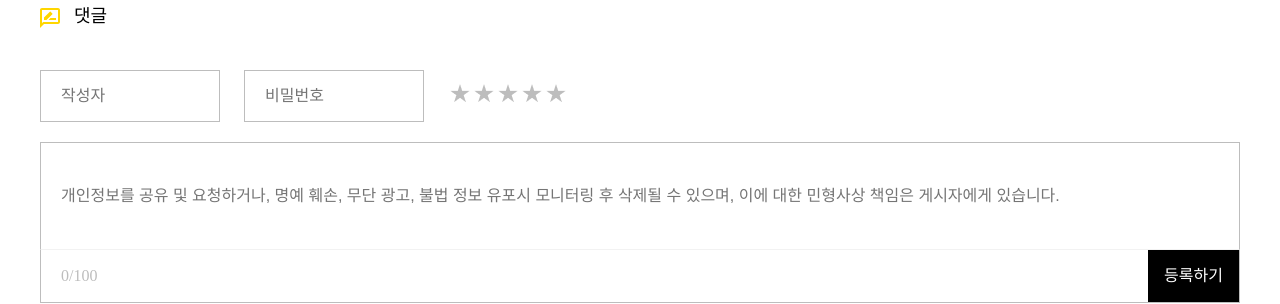
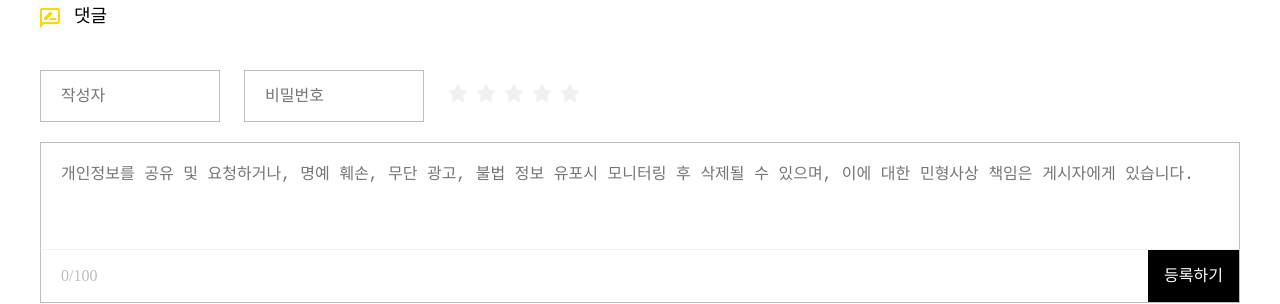
Before and after one commit to yiseo0/portfolio-board, a Next.js app: page /boards/1 in a window 1280 px wide. Shown: the part 1306-1610 px from the top of the page. Built offline with nearby package versions, Linux system fonts and the light colour scheme; no server answers.

Commit message:
refactor : 상세 페이지 댓글 별점 기능 Ant-Design 사용하여 리팩토링

```diff
--- a/src/components/unit/Comment/list/CommentList.container.tsx
+++ b/src/components/unit/Comment/list/CommentList.container.tsx
@@ -38,7 +38,7 @@ export default function CommentList() {
       });
       alert("댓글이 삭제되었습니다.");
     } catch (error) {
-      alert(error);
+      if (error instanceof Error) alert(error.message)
     }
   };
 
--- a/src/components/unit/Comment/list/CommentList.presenter.tsx
+++ b/src/components/unit/Comment/list/CommentList.presenter.tsx
@@ -1,4 +1,5 @@
-import { Stars } from "../writer/CommentWriter.styles";
+import { getDate } from "@/src/commons/libraries/utils";
+import { Rate } from "antd";
 import type { ICommentListUIProps } from "./CommentList.types";
 import * as S from "./CommentList.styles";
 
@@ -35,10 +36,10 @@ export default function CommentListUI({ data, onClickDelete }: ICommentListUIPro
           <S.MainWrapper>
             <>
               <span className="writer">{el.writer}</span>
-              <Stars star={el.rating} />
+              <Rate disabled defaultValue={el.rating} />
             </>
             <p className="comment">{el.contents}</p>
-            <p className="update-date">{el.updatedAt}</p>
+            <p className="update-date">{getDate(el.updatedAt)}</p>
           </S.MainWrapper>
           <S.OptionWrapper>
             <S.UpdateIcon src="/images/boardComment/list/icon_option_update.svg" />
--- a/src/components/unit/Comment/writer/CommentWriter.container.tsx
+++ b/src/components/unit/Comment/writer/CommentWriter.container.tsx
@@ -6,6 +6,7 @@ import {
 } from "./CommentWriter.queries";
 import { useState } from "react";
 import { useRouter } from "next/router";
+import type { ChangeEvent } from "react";
 import type { IMutation, IMutationCreateBoardCommentArgs } from "@/src/commons/types/generated/types";
 
 export default function CommentWriter() {
@@ -19,7 +20,7 @@ export default function CommentWriter() {
 
   const [createBoardComment] = useMutation<Pick<IMutation, "createBoardComment">, IMutationCreateBoardCommentArgs>(CREATE_BOARD_COMMENT);
 
-  const onChangeComment = (e: React.ChangeEvent<HTMLInputElement>) => {
+  const onChangeComment = (e: ChangeEvent<HTMLInputElement> | ChangeEvent<HTMLTextAreaElement>) => {
     const { name, value } = e.target;
 
     setComment({
@@ -57,7 +58,7 @@ export default function CommentWriter() {
         cRating: 0,
       });
     } catch (error) {
-      alert(error);
+      if (error instanceof Error) alert(error.message)
     }
   };
 
--- a/src/components/unit/Comment/writer/CommentWriter.presenter.tsx
+++ b/src/components/unit/Comment/writer/CommentWriter.presenter.tsx
@@ -1,3 +1,4 @@
+import { Rate } from "antd";
 import * as S from "./CommentWriter.styles";
 import type { ICommentWriterUIProps } from "./CommentWriter.types";
 
@@ -11,6 +12,7 @@ export default function CommentWriterUI({ comment, setComment, onChangeComment,
           <S.HeaderTitle>댓글</S.HeaderTitle>
         </S.Header>
 
+        <S.InputWrapper>
           <S.Input
             type="text"
             name="cWriter"
@@ -25,24 +27,19 @@ export default function CommentWriterUI({ comment, setComment, onChangeComment,
             value={comment.cPassword}
             onChange={onChangeComment}
           />
-        <S.Stars star={comment.cRating}>
-          {Array(5)
-            .fill(0)
-            .map((_, idx) => (
-              <S.Star
-                key={idx}
-                onClick={() => setComment({ ...comment, cRating: idx + 1 })}
-              />
-            ))}
-        </S.Stars>
+
+          <Rate value={comment.cRating} onChange={(value) => setComment({ ...comment, cRating: value })} />
+        </S.InputWrapper>
+
         <S.Textarea
+          maxLength={100}
           name="cContents"
           placeholder="개인정보를 공유 및 요청하거나, 명예 훼손, 무단 광고, 불법 정보 유포시 모니터링 후 삭제될 수 있으며, 이에 대한 민형사상 책임은 게시자에게 있습니다."
           value={comment.cContents}
           onChange={onChangeComment}
         ></S.Textarea>
         <S.TextareaBottom>
-          0/100
+          {comment.cContents.length}/100
           <S.Button onClick={onClickCreateComment}>등록하기</S.Button>
         </S.TextareaBottom>
       </S.Wrapper>
--- a/src/components/unit/Comment/writer/CommentWriter.styles.ts
+++ b/src/components/unit/Comment/writer/CommentWriter.styles.ts
@@ -1,6 +1,6 @@
 import { css } from "@emotion/react";
 import styled from "@emotion/styled";
-import type { IButtonProps, IStarsProps } from "./CommentWriter.types";
+import type { IButtonProps } from "./CommentWriter.types";
 
 export const Wrapper = styled.div`
   width: 1200px;
@@ -23,6 +23,7 @@ export const HeaderTitle = styled.span`
   color: #000;
 `;
 
+export const InputWrapper = styled.div``;
 export const Input = styled.input`
   width: 180px;
   height: 52px;
@@ -36,38 +37,7 @@ export const Input = styled.input`
   line-height: 24px;
 `;
 
-export const Stars = styled.span`
-  position: relative;
-  display: inline-flex;
-  width: 120px;
-  height: 24px;
-  vertical-align: sub;
-  background: url("/star.png") repeat-x 0 1px;
-
-  ${(props: IStarsProps) =>
-    props.star &&
-    css`
-      &::after {
-        content: "";
-        position: absolute;
-        top: 0;
-        left: 0;
-        width: ${props.star * 20}%;
-        height: 100%;
-        background: #fff url("/star.png") repeat-x 0 100%;
-      }
-    `}
-`;
-
-export const Star = styled.i`
-  position: relative;
-  z-index: 1;
-  width: 24px;
-  height: 24px;
-  cursor: pointer;
-`;
-
-export const Textarea = styled.input`
+export const Textarea = styled.textarea`
   display: block;
   width: 100%;
   height: 108px;
--- a/src/components/unit/board/detail/BoardDetail.container.tsx
+++ b/src/components/unit/board/detail/BoardDetail.container.tsx
@@ -39,7 +39,7 @@ export default function BoardDetail() {
       alert("게시물이 삭제되었습니다.");
       void router.push("/boards");
     } catch (error) {
-      alert(error)
+      if (error instanceof Error) alert(error.message)
     }
   };
 
@@ -65,7 +65,7 @@ export default function BoardDetail() {
         }]
       })
     } catch (error) {
-      alert(error)
+      if (error instanceof Error) alert(error.message)
     }
   }
 
@@ -82,7 +82,7 @@ export default function BoardDetail() {
         }]
       })
     } catch (error) {
-      alert(error)
+      if (error instanceof Error) alert(error.message)
     }
   }
 
--- a/src/components/unit/board/detail/BoardDetail.presenter.tsx
+++ b/src/components/unit/board/detail/BoardDetail.presenter.tsx
@@ -1,3 +1,4 @@
+import { getDate } from "@/src/commons/libraries/utils";
 import * as S from "./BoardDetail.styles";
 import type { IBoardDetailUIProps } from "./BoardDetail.types";
 
@@ -20,7 +21,7 @@ export default function BoardDetailUI(props: IBoardDetailUIProps) {
 
           <S.HeaderInfo>
             <S.InfoWriter>{data?.fetchBoard.writer}</S.InfoWriter>
-            <S.InfoUpdatedAt>{data?.fetchBoard.updatedAt}</S.InfoUpdatedAt>
+            <S.InfoUpdatedAt>{getDate(data?.fetchBoard.updatedAt)}</S.InfoUpdatedAt>
           </S.HeaderInfo>
 
           <S.HeaderOption>
```
Also changed, not shown: src/components/unit/Comment/writer/CommentWriter.types.ts (+9 -5 lines). Lines whose indentation alone changed are shown as unchanged.
